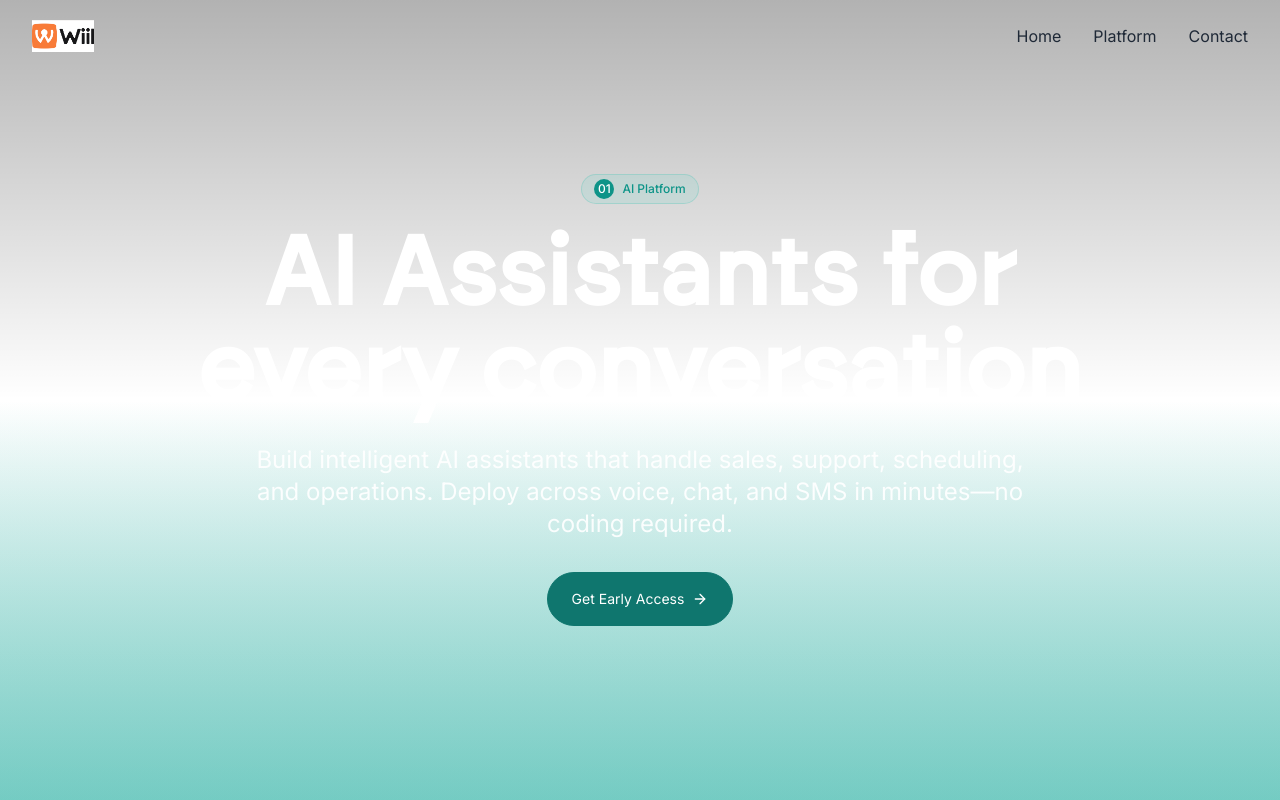
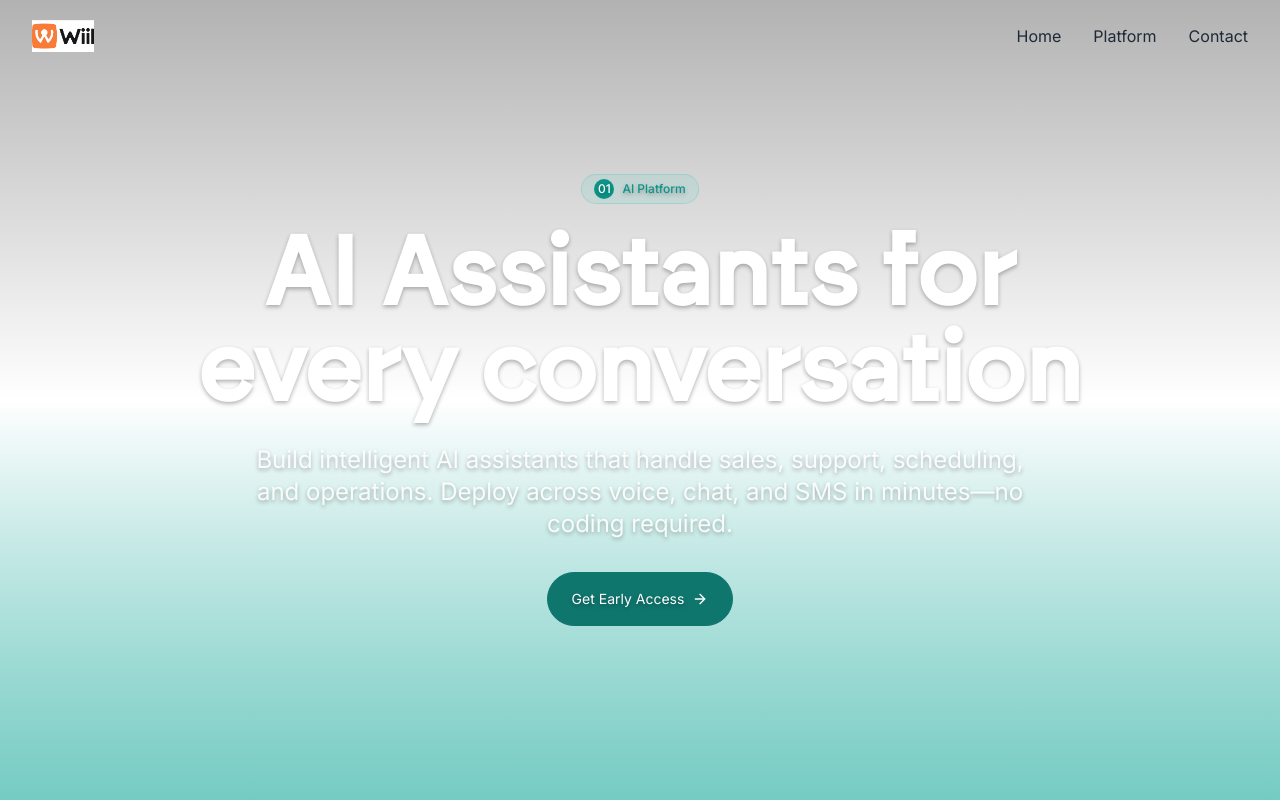
Before and after one commit to Sabamose/Wiil-Web_Brand-V2, a React (Vite) app: page / in a window 1280 px wide. Shown: the top 800 px of the page. Built offline with nearby package versions, Linux system fonts and the light colour scheme; a web font is replaced by a local one.

Commit message:
Improve text visibility
Adjusted text color and styling in the Hero component to enhance readability against the background gradient.

```diff
--- a/src/components/Hero.tsx
+++ b/src/components/Hero.tsx
@@ -34,7 +34,7 @@ const Hero = () => {
       <div className="absolute inset-0 bg-gradient-to-t from-teal-500/30 via-transparent to-transparent" />
       <div className="absolute inset-0 bg-gradient-to-b from-black/30 via-transparent to-transparent" />
 
-      <div className="relative z-10 text-center px-4 sm:px-6 lg:px-8 max-w-6xl mx-auto">
+      <div className="relative z-10 text-center px-4 sm:px-6 lg:px-8 max-w-6xl mx-auto" style={{ textShadow: '0 2px 4px rgba(0,0,0,0.3)' }}>
         <div
           className="pulse-chip mb-3 sm:mb-6 opacity-0 animate-fade-in bg-teal-400/10 border border-teal-500/20 inline-flex"
           style={{ animationDelay: "0.1s" }}
```
